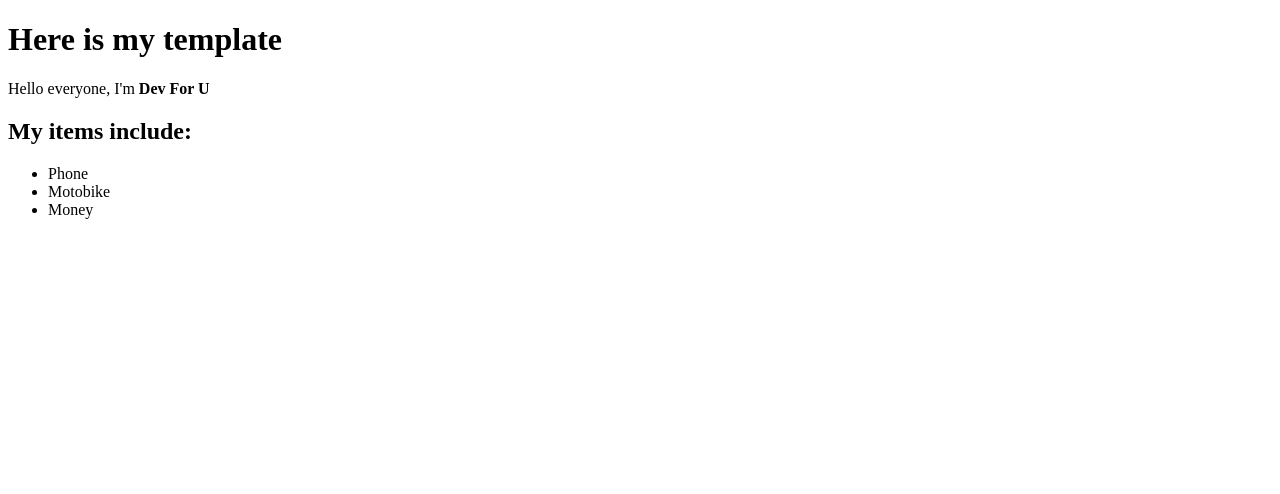
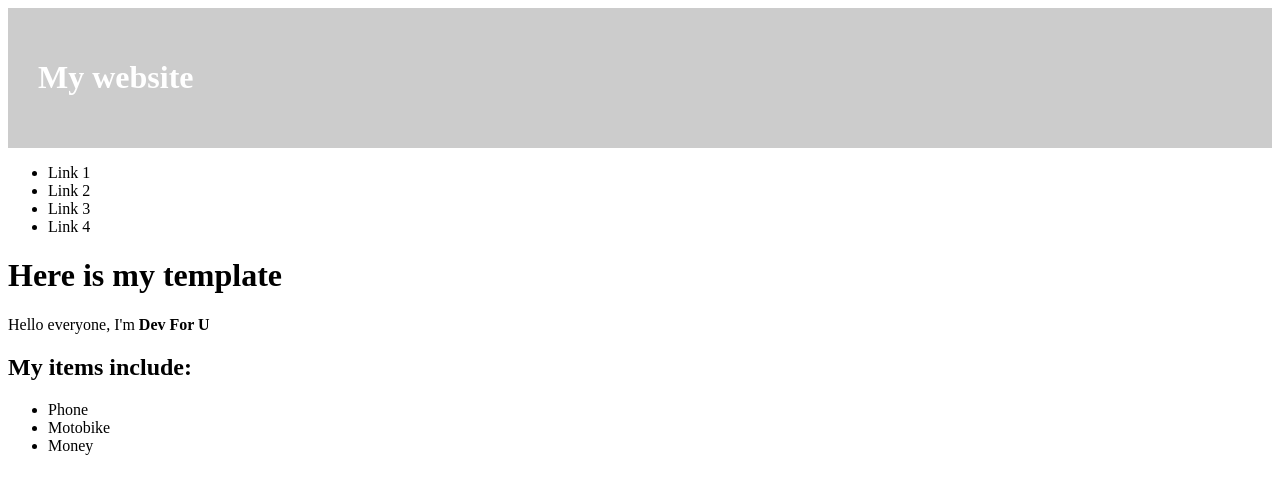
Before and after one commit to thinhtpt2000/DemoDjango, a Django app: page /polls/ in a window 1280 px wide. Shown: the top 494 px of the page. Run offline with Django 3.2, Linux system fonts and the light colour scheme.

Commit message:
add base template

```diff
--- /dev/null
+++ b/mysite/polls/templates/polls/base.html
@@ -0,0 +1,34 @@
+<!DOCTYPE html>
+<html lang="en">
+<head>
+    <meta charset="UTF-8">
+    <title>
+        {% block title %}
+        {% endblock %}
+    </title>
+    <style>
+        .header {
+            padding: 30px;
+            background-color: #CCC;
+            color: #FFF;
+        }
+    </style>
+</head>
+<body>
+    <div class="header">
+        <h1>My website</h1>
+    </div>
+    <div class="menu">
+        <ul>
+            <li>Link 1</li>
+            <li>Link 2</li>
+            <li>Link 3</li>
+            <li>Link 4</li>
+        </ul>
+    </div>
+    <div class="content">
+        {% block content %}
+        {% endblock %}
+    </div>
+</body>
+</html>
--- a/mysite/polls/templates/polls/index.html
+++ b/mysite/polls/templates/polls/index.html
@@ -1,10 +1,6 @@
-<!DOCTYPE html>
-<html lang="en">
-<head>
-    <meta charset="UTF-8">
-    <title>Polls</title>
-</head>
-<body>
+{% extends 'polls/base.html' %}
+{% block title %} My Polls {% endblock %}
+{% block content %}
     <h1>Here is my template</h1>
     <p>Hello everyone, I'm <b>{{ name }}</b></p>
     <h2>My items include:</h2>
@@ -15,5 +11,4 @@
             {% endif %}
         {% endfor %}
     </ul>
-</body>
-</html>
+{% endblock %}
```
